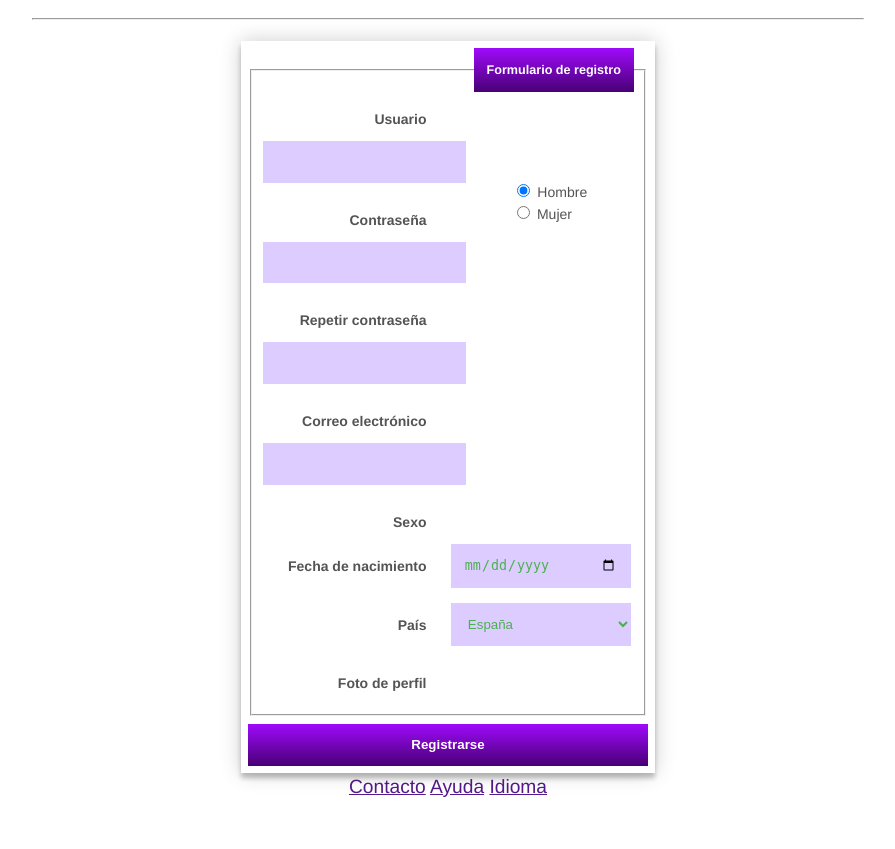
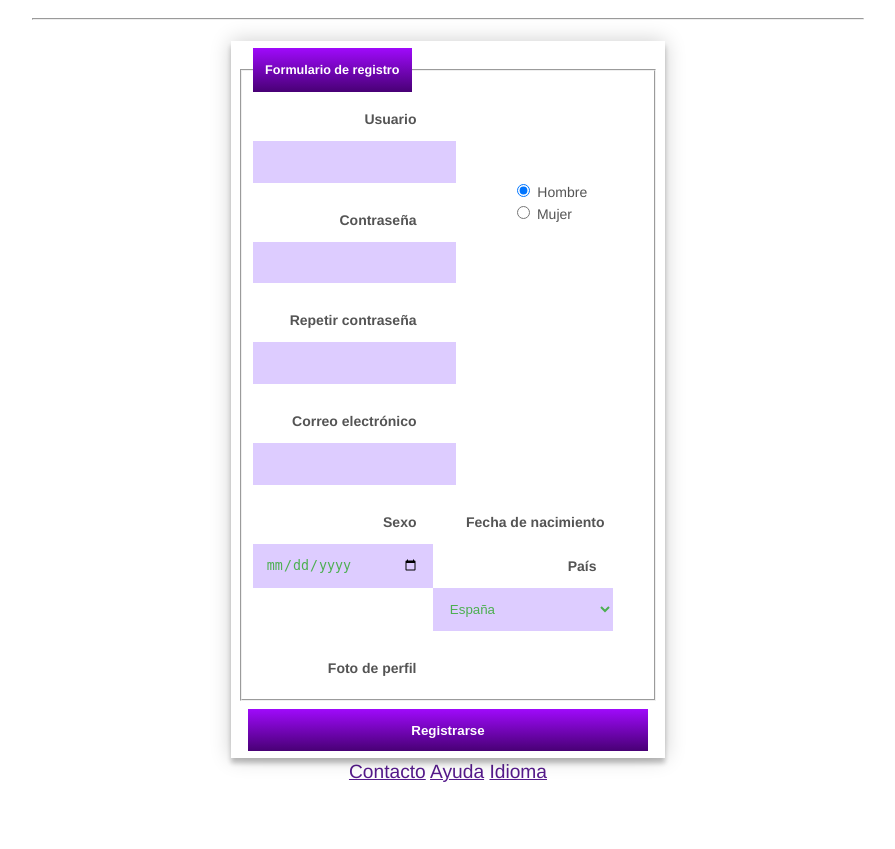
Before and after one commit to Alexei-117/PH, a PHP site: page /registro.html in a window 1280 px wide. Shown: the part 137-986 px from the top of the page, without its empty margins (192-1087 px from the left). After the commit the page ends 919 px from the top, so only its background shows below. Run offline with PHP 8.4, Linux system fonts and the light colour scheme.

Commit message:
Arreglo chrome

```diff
--- a/Práctica 4/css/index.css
+++ b/Práctica 4/css/index.css
@@ -92,8 +92,8 @@ footer{;
 	float:bottom;
 	z-index: 3;
 	background: #FFFFFF;
-	max-width: 400px;
-    min-width: 400px;
+    max-width:420px;
+    min-width: 420px;
 	position:relative;
 	margin: 0 auto;
 	margin-top:2.5%;
@@ -158,7 +158,7 @@ legend {
     color:white;
     padding: 1em;
     font-size:90%;
-    text-align:right;
+    text-align:left;
   }
 
 .radioLabel{
--- a/Práctica 4/registro.html
+++ b/Práctica 4/registro.html
@@ -61,7 +61,7 @@
                 </select>
                 <label id="fotoReg" class="labelForm" for="foto-usuario">Foto de perfil</label><input class="formFile" type="file" name="foto-usuario">
                 </fieldset>
-			 	<input class="formSubmit" type="submit" name="submit_control" value="Registrarse" required/>
+			 	<label id="subReg" for="submit_reg"></label><input class="formSubmit" type="submit" name="submit_reg" value="Registrarse" required/>
 
 		</form>
 	</main>
```
